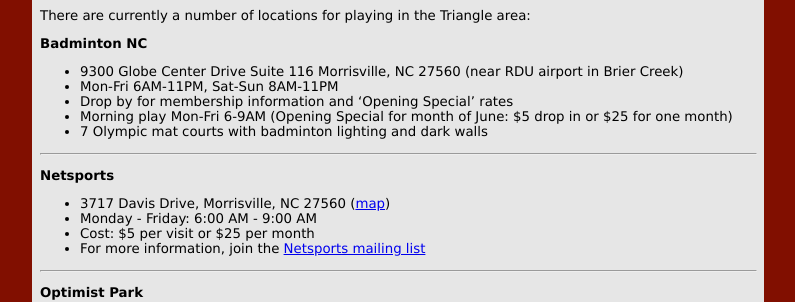
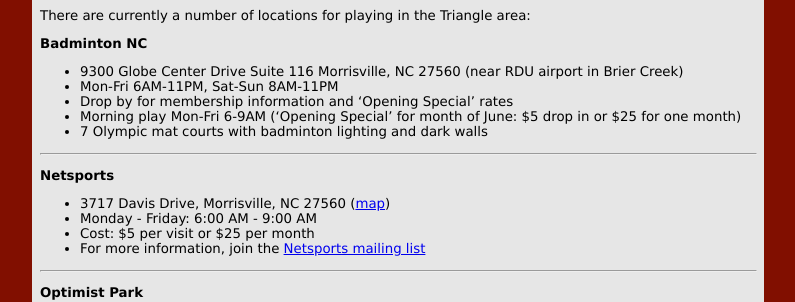
Before and after one commit to NCBC/ncbc.github.com, a Jekyll site: the page built from locations.md, in a window 1280 px wide. Shown: the part 243-545 px from the top of the page, without its empty margins (242-1037 px from the left). Built offline with Jekyll 4.4.1, drawn with Linux system fonts in a browser that asks for light colours; Markdown is read by kramdown in place of the engine named in the settings.

```diff
--- a/locations.md
+++ b/locations.md
@@ -11,7 +11,7 @@ There are currently a number of locations for playing in the Triangle area:
 * 9300 Globe Center Drive  Suite 116   Morrisville, NC  27560 (near RDU airport in Brier Creek)
 * Mon-Fri 6AM-11PM, Sat-Sun 8AM-11PM
 * Drop by for membership information and 'Opening Special' rates
-* Morning play Mon-Fri 6-9AM (Opening Special for month of June: $5 drop in or $25 for one month)
+* Morning play Mon-Fri 6-9AM ('Opening Special' for month of June: $5 drop in or $25 for one month)
 * 7 Olympic mat courts with badminton lighting and dark walls
 
 <hr />
```
